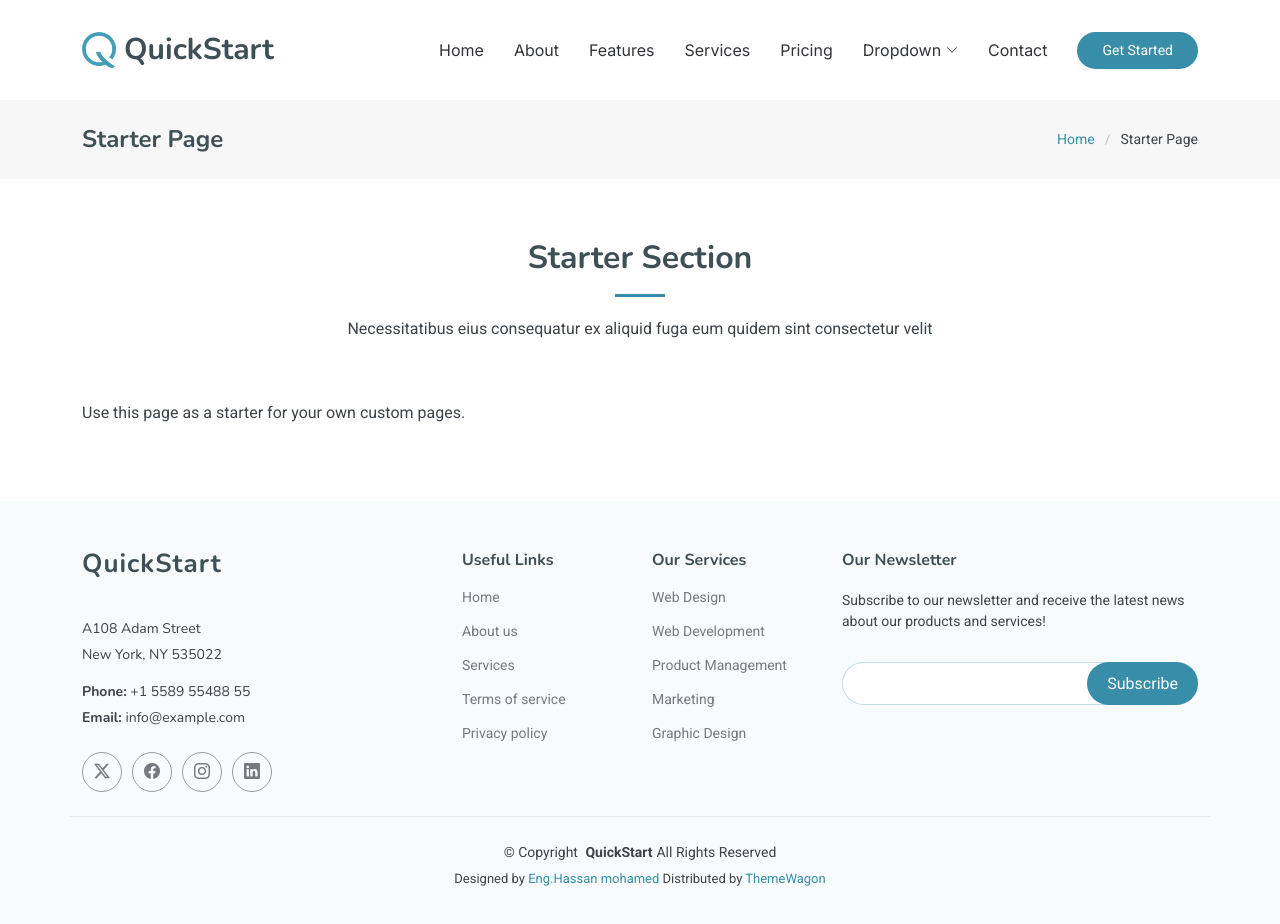
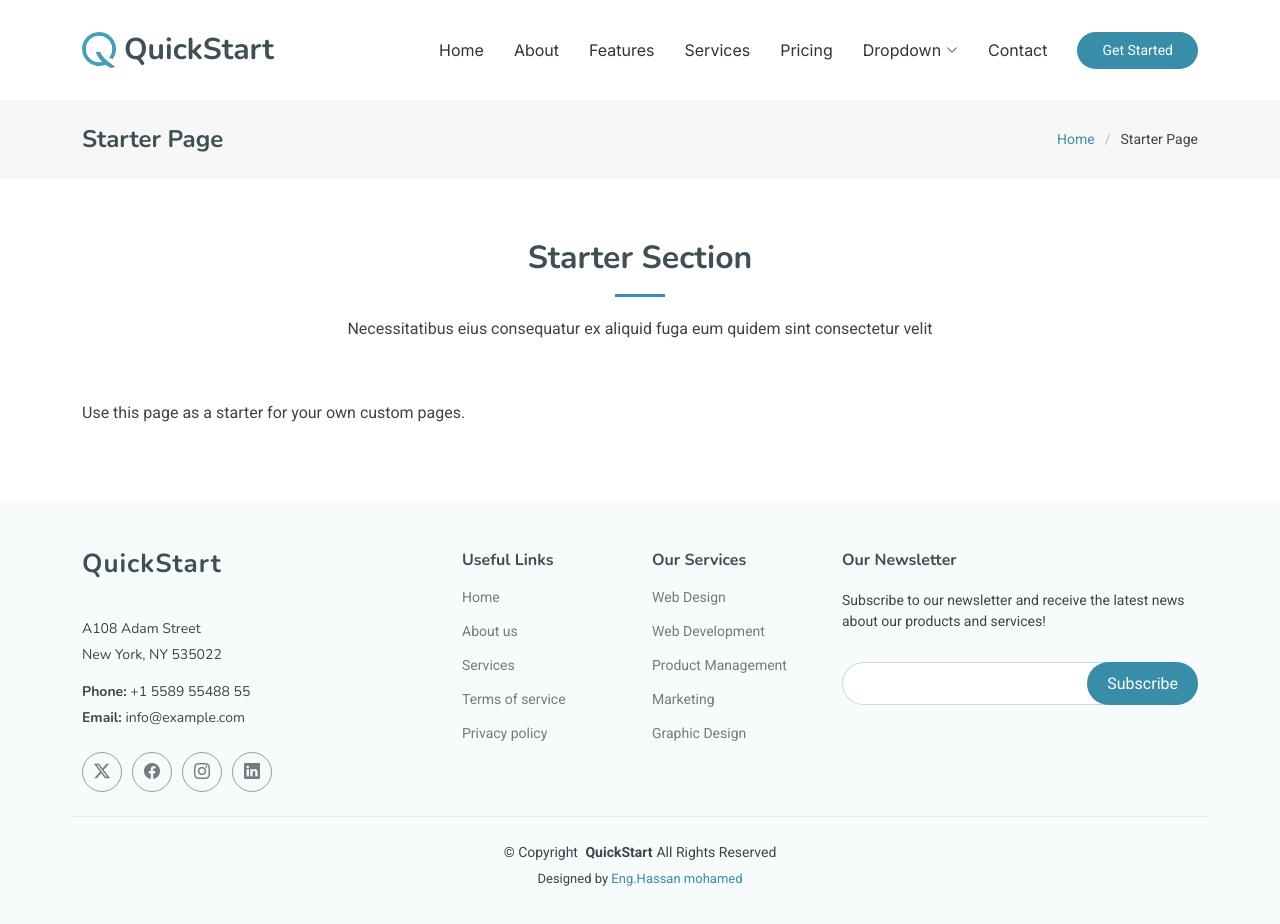
Before and after one commit to hassan6102/business, a plain HTML site: page starter-page.html in a window 1280 px wide. Drawn offline with nearby package versions, Linux system fonts and the light colour scheme.

Commit message:
Update starter-page.html

```diff
--- a/starter-page.html
+++ b/starter-page.html
@@ -175,8 +175,8 @@
       <div class="credits">
         <!-- All the links in the footer should remain intact. -->
 
-        Designed by <a href="https://hassan6102.github.io/3afsh/">Eng.Hassan mohamed</a> Distributed by <a
-          href="https://themewagon.com">ThemeWagon
+        Designed by <a href="https://hassan6102.github.io/cv/">Eng.Hassan mohamed</a>
+
       </div>
     </div>
 
```
